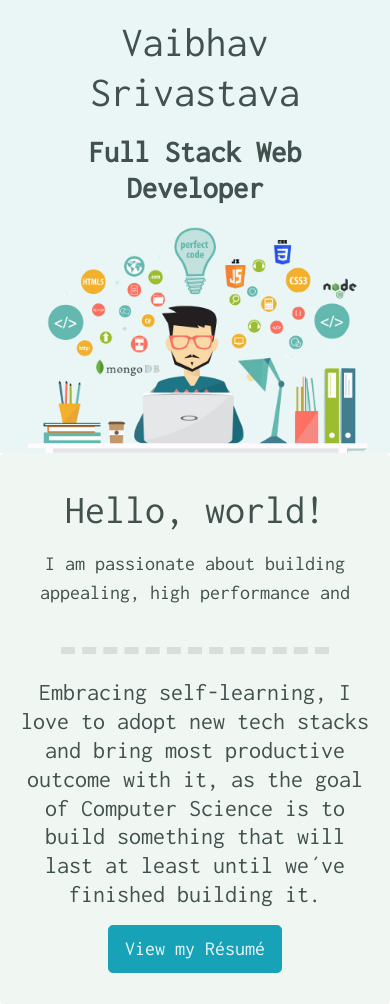
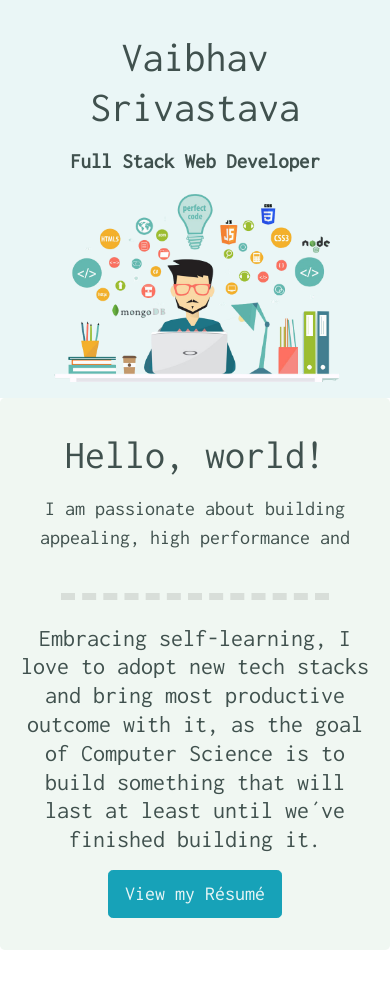
Before and after one commit to vai1205/my-portfolio, a PHP site: page / in a window 390 px wide. Shown: the top 1004 px of the page. Run offline with PHP 8.4, Linux system fonts and the light colour scheme.

Commit message:
mobile responsive2

```diff
--- a/css/styles.css
+++ b/css/styles.css
@@ -109,6 +109,9 @@
   height: 100px;
 }
 @media(max-width:545px){
+  .designation{
+    font-size: 1.3rem !important;
+  }
   h1 {
     font-size: 2.625rem;
   }
@@ -117,7 +120,7 @@
     font-size: 1.9rem;
   }
   .top-container {
-    padding-top: 1px;
+    padding: 1rem 2rem;
   }
   .jumbo-head{
     font-size: 2.5rem !important;
--- a/index.html
+++ b/index.html
@@ -37,7 +37,7 @@
   <!-- top section begin -->
   <div class="top-container">
     <h1>Vaibhav Srivastava</h1>
-    <h2>Full Stack Web Developer</h2>
+    <h2 class="designation">Full Stack Web Developer</h2>
     <img class="img-responsive" src="Images/fullstack.png" alt="fullStackWebDev-img">
   </div>
    <!-- top section ends -->
```
